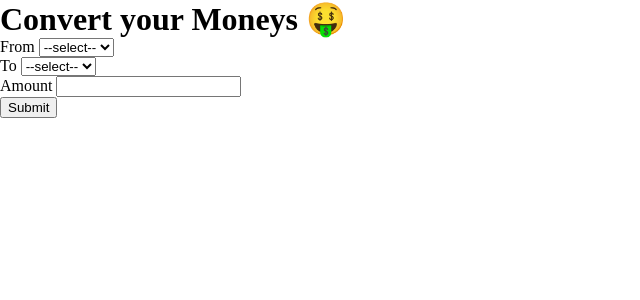
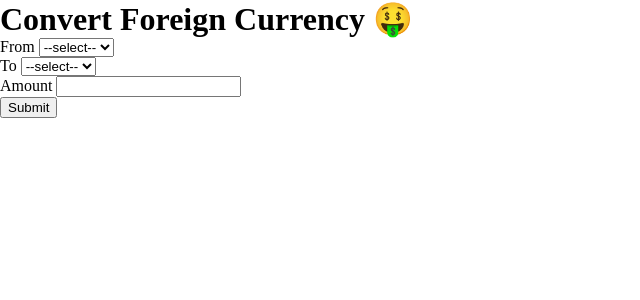
Before and after one commit to theTyster/springboard, a Flask app: template src/templates/start.html in a window 1280 px wide. Shown: the top 300 px of the page, without its empty margins (0-640 px from the left). Run offline with Flask 2, Linux system fonts and the light colour scheme; the template is opened without the code that fills it: most values are stand-ins (such as "Sample title", 1, 10 or a date in 2020).

Commit message:
changes step value to only increment by ¢ent and enforces a 1¢ pattern

```diff
--- a/src/templates/start.html
+++ b/src/templates/start.html
@@ -2,7 +2,7 @@
 
 {% block content %}
 
-<h1>Convert your Moneys 🤑</h1>
+<h1>Convert Foreign Currency 🤑</h1>
 <form name="form-exchange-rates" action="/">
 
 	<label for="convert-from">From </label>
@@ -25,9 +25,9 @@
 
 	<label for="currency-amount">Amount </label>
 	{%if request.args.get('currency-amount')%}
-	<input id="currency-amount" type="number" name="currency-amount" value={{request.args.get('currency-amount')}} min="0.00" step="any">
+	<input id="currency-amount" type="number" name="currency-amount" value={{request.args.get('currency-amount')}} min="0.00" step=".01" pattern="^\d*(\.\d{0,2})?$">
 	{%else%}
-	<input id="currency-amount" type="number" name="currency-amount" value="" min="0.00" step="any">
+	<input id="currency-amount" type="number" name="currency-amount" min="0.00" step=".01" pattern="^\d*(\.\d{0,2})?$">
 	{%endif%}
 	<br>
 
```
